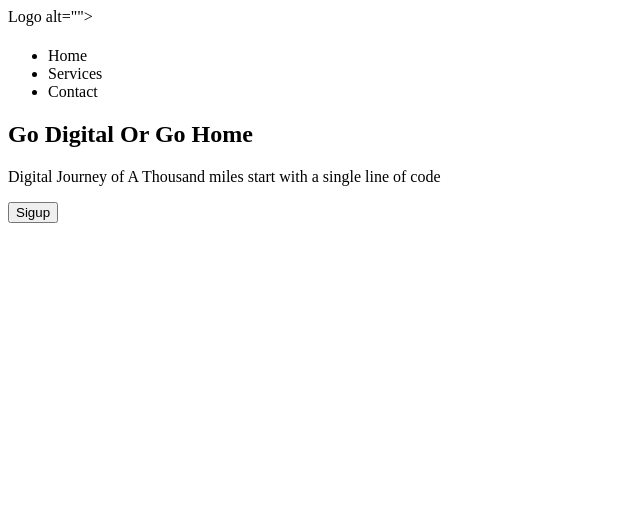
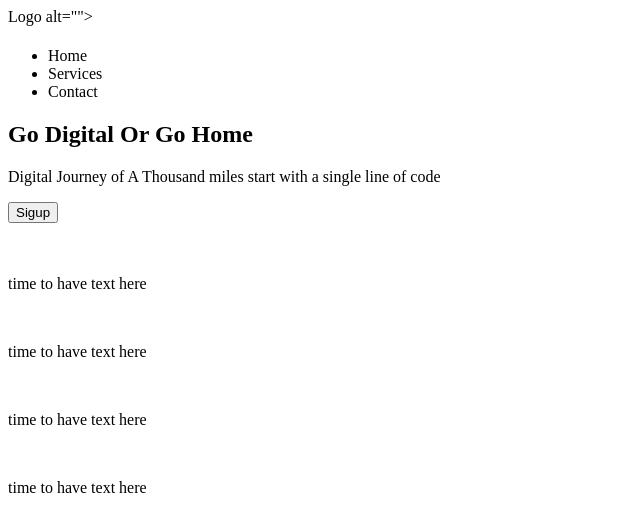
Before and after one commit to LarryMwansa/landing-page-assignment-odin, a plain HTML site: page index.html in a window 1280 px wide. Shown: the whole page, without its empty margins (0-640 px from the left). Drawn offline with Linux system fonts and the light colour scheme.

Commit message:
added 4 div with imag and p for features section

```diff
--- a/index.html
+++ b/index.html
@@ -61,8 +61,25 @@
 
             <!-- features section -->
             <section>
+                <div>
+                    <div>
+                        <img src="" alt="">
+                        <p>time to have text here</p>
+                    </div>
+                                        <div>
+                        <img src="" alt="">
+                        <p>time to have text here</p>
+                    </div>
+                                        <div>
+                        <img src="" alt="">
+                        <p>time to have text here</p>
+                    </div>
+                                        <div>
+                        <img src="" alt="">
+                        <p>time to have text here</p>
+                    </div>
 
-
+                </div>
             </section>
 
 
```
